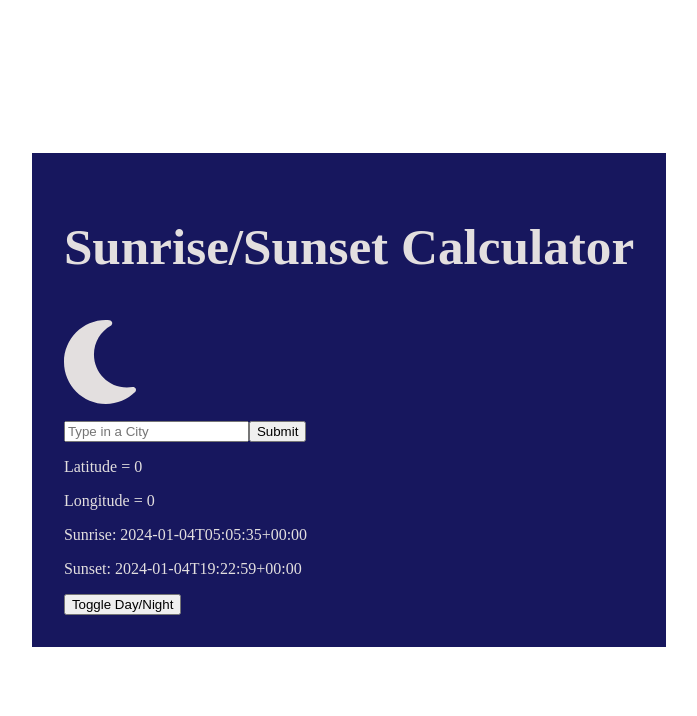
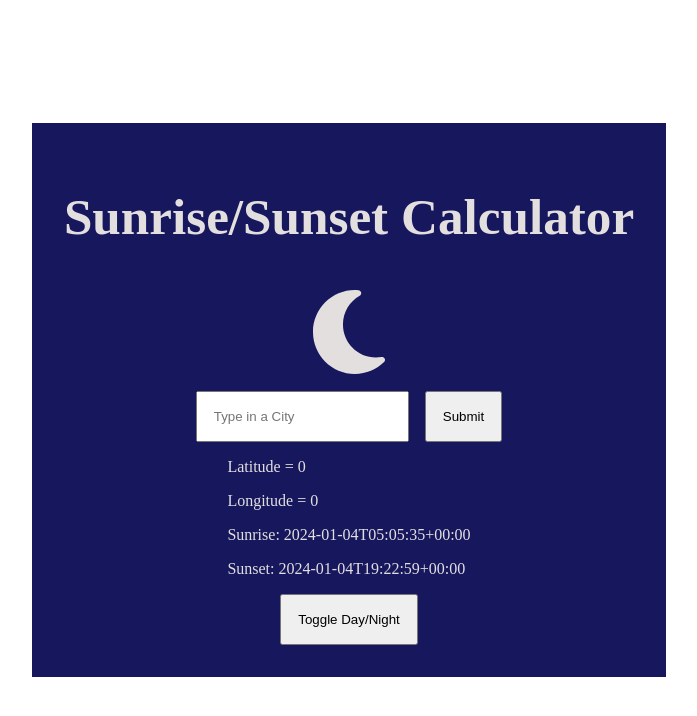
Before and after one commit to claudia-lim/sunrise-sunset, a React (Vite) app: page / in a window 1280 px wide. Shown: the top 716 px of the page, without its empty margins (291-988 px from the left). Built offline with nearby package versions, Linux system fonts and the light colour scheme.

Commit message:
colour css changes

```diff
--- a/src/Components/InputForm/index.jsx
+++ b/src/Components/InputForm/index.jsx
@@ -8,7 +8,7 @@ function InputForm({input, setInput, fetchGeoLocation}) {
     }
 
     return (
-        <div>
+        <div className="form">
             <input type="text" id="input" placeholder="Type in a City" value={input} onChange={(e) => {
                 setInput(e.target.value);
             }}></input>
--- a/src/index.css
+++ b/src/index.css
@@ -1,3 +1,11 @@
+:root {
+  --day-colour1: #fdbb63;
+  --day-colour2: #eb6859;
+  --night-colour1: ;
+  --night-colour2: ;
+
+}
+
 body {
   margin: 0;
   display: flex;
@@ -9,6 +17,10 @@ body {
 
 main {
   padding: 2rem;
+  display: flex;
+  justify-content: space-between;
+  align-items: center;
+  flex-direction: column;
 }
 
 h1 {
@@ -20,14 +32,38 @@ h1 {
   font-size: 6rem;
 }
 
-.day {
-  background-color: #e3bf45;
-  color: orangered;
+input {
+  padding: 1rem;
 }
 
+button {
+  padding: 1rem;
+}
+
+.form {
+  display: flex;
+  gap: 1rem;
+}
+
+.day {
+  background-color: var(--day-colour1);
+  color: var(--day-colour2);
+}
 
 .day .moon-icon {
   display: none;
+}
+
+.day input {
+  background-color: var(--day-colour2);
+  color: var(--day-colour1);
+  border: 1px solid white;
+}
+
+.day button {
+  background-color: var(--day-colour2);
+  color: var(--day-colour1);
+  border: 1px solid white;
 }
 
 .night {
```
